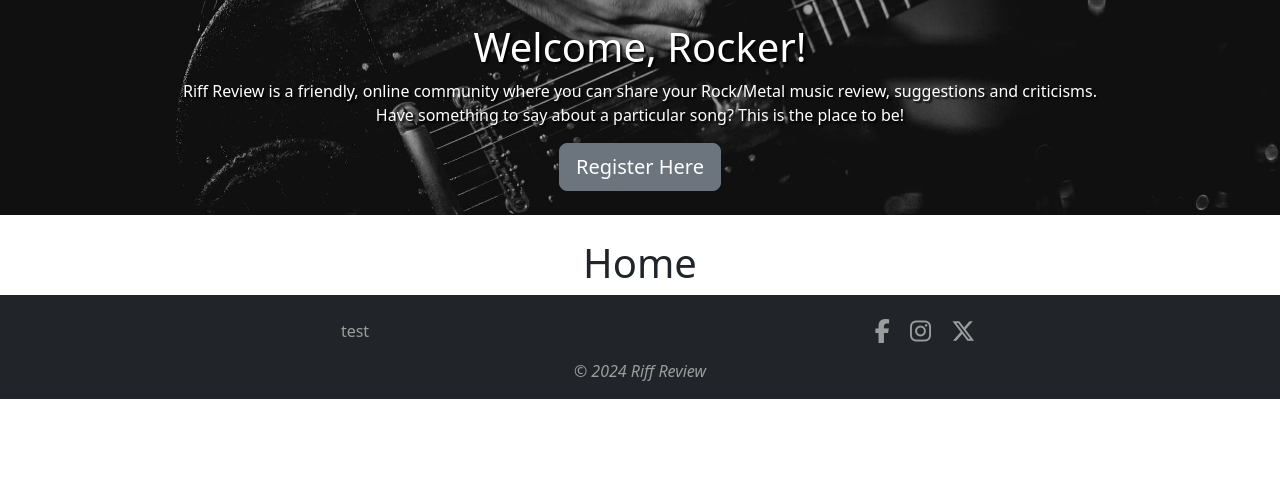
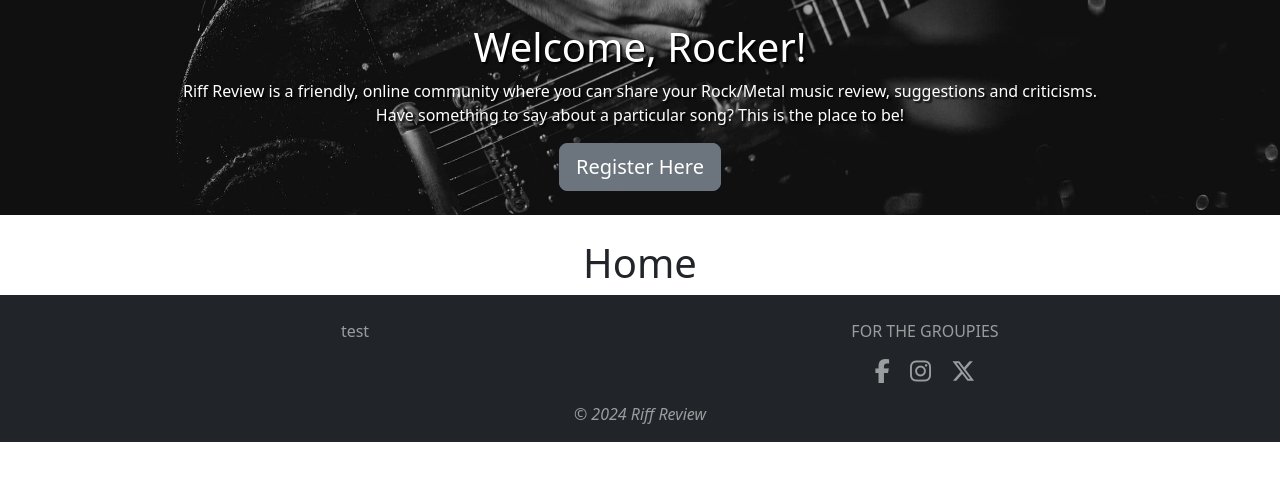
Before and after one commit to danielanthonycollins/riff-review, a Flask app: page / in a window 1280 px wide. Shown: the part 78-559 px from the top of the page. Run offline with Flask 3, Linux system fonts and the light colour scheme; some libraries are stand-ins or nearby versions.

Commit message:
Add title to social media icons in footer

```diff
--- a/static/css/style.css
+++ b/static/css/style.css
@@ -61,3 +61,7 @@ footer a {
     color: inherit !important;
     text-decoration: none !important;
 }
+
+.copyright {
+    padding-top: 1rem;
+}
--- a/templates/base.html
+++ b/templates/base.html
@@ -87,6 +87,7 @@
           <p>test</p>
         </div>
         <div class="col-sm">
+          <p class="text-uppercase follow-us">For the groupies</p>
           <a href="https://www.facebook.com/" target="_blank"
             aria-label="Facebook (opens in a new tab)"><i class="fa-brands fa-facebook-f footer-social-icon"></i></a>
           <a href="https://www.instagram.com/" target="_blank"
@@ -96,7 +97,7 @@
         </div>
       </div>
       <div class="row">
-        <div class="col-sm">
+        <div class="col-sm copyright">
           <p><em>&copy; 2024 Riff Review</em></p>
         </div>
       </div>
```
